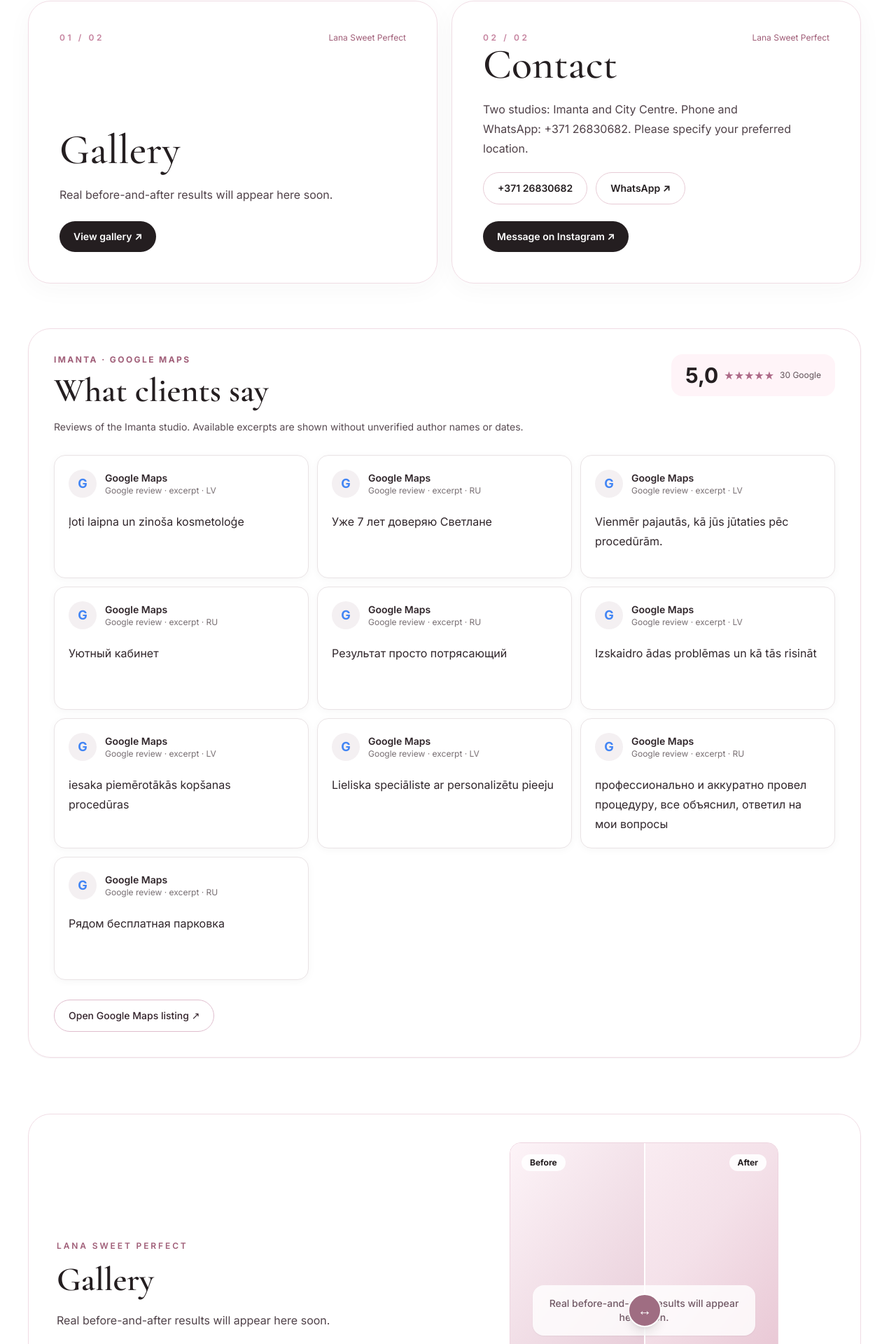
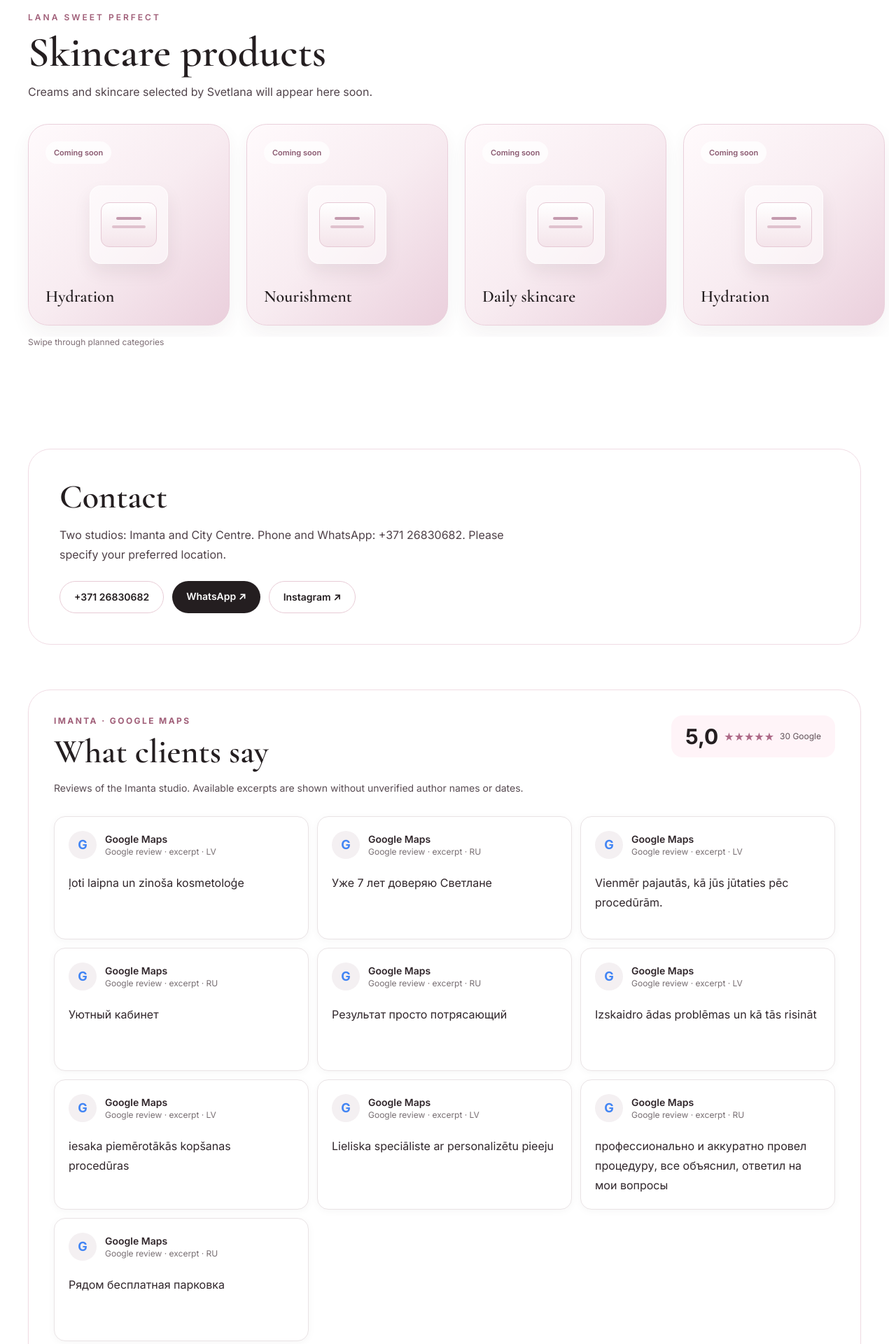
Before and after one commit to SergeyJak/Sweet-lana, a Next.js app: page /en in a window 1280 px wide. Shown: the part 1752-3672 px from the top of the page at 70% size. Built offline with nearby package versions, Linux system fonts and the light colour scheme; no server answers.

Commit message:
Remove both home galleries and replace with skincare carousel

```diff
--- a/src/app/[locale]/page.tsx
+++ b/src/app/[locale]/page.tsx
@@ -1,19 +1,15 @@
 import GoogleReviews from '@/components/GoogleReviews'
-import BeforeAfterSlider from '@/components/BeforeAfterSlider'
+import CreamCarousel from '@/components/CreamCarousel'
 import type { Locale } from '@/lib/i18n'
 import { HOME_COPY } from '@/content/site'
 import { BUSINESS, buildWhatsAppUrl } from '@/lib/business'
 
-const ids = ['home', 'about', 'cabinets', 'gallery', 'contact'] as const
+const ids = ['home', 'about', 'cabinets', 'skincare', 'contact'] as const
 
 export default async function Home({ params }: { params: Promise<{ locale: string }> }) {
   const { locale: requested } = await params
   const locale: Locale = requested === 'ru' || requested === 'en' ? requested : 'lv'
   const c = HOME_COPY[locale]
-  const panels = [
-    { id: 'gallery', title: c.gallery, text: c.galleryText, number: '01' },
-    { id: 'contact', title: c.contact, text: c.contactText, number: '02' },
-  ]
   return (
     <div className="relative min-h-screen bg-white text-[#241e20]">
       {/* Stable large viewport height prevents background resizing when mobile browser chrome changes. */}
@@ -25,7 +21,7 @@ export default async function Home({ params }: { params: Promise<{ locale: strin
         <div className="relative mx-auto flex min-h-[72px] max-w-7xl items-center justify-between gap-2 px-4 sm:px-6 md:px-10">
           <a href="#home" className="min-w-0 shrink-0 whitespace-nowrap font-serif text-[clamp(1.4rem,5vw,2rem)] font-semibold tracking-tight text-[#241e20]">{BUSINESS.name}<span className="text-[#d9a3b7]">.</span></a>
           <nav aria-label={c.menu} className="hidden items-center gap-7 lg:flex">
-            {ids.map((id, i) => <a key={id} href={id === 'gallery' ? `/${locale}/gallery` : `#${id}`} className="text-xs font-semibold uppercase tracking-[0.12em] text-[#635657] transition hover:text-[#bc8075]">{c.nav[i]}</a>)}
+            {ids.map((id, i) => <a key={id} href={`#${id}`} className="text-xs font-semibold uppercase tracking-[0.12em] text-[#635657] transition hover:text-[#bc8075]">{c.nav[i]}</a>)}
           </nav>
           <div className="flex shrink-0 items-center gap-2 sm:gap-4">
             <nav aria-label="Language" className="flex items-center gap-0.5 text-[11px] font-semibold tracking-wide sm:gap-1 sm:text-xs">
@@ -101,38 +97,21 @@ export default async function Home({ params }: { params: Promise<{ locale: strin
           </div>
         </section>
 
-        <section className="mx-auto grid max-w-7xl gap-5 px-5 py-10 md:grid-cols-2 md:px-10 md:py-16">
-          {panels.map((panel) => (
-            <article key={panel.id} id={panel.id} className="group relative flex min-h-64 flex-col justify-between overflow-hidden rounded-[2rem] border border-[#f0dce4] bg-white/85 backdrop-blur-sm p-8 shadow-[0_8px_35px_rgba(55,43,43,0.035)] md:p-11">
-              <div className="flex items-start justify-between">
-                <span className="text-xs font-semibold tracking-[0.3em] text-[#c5829e]">{panel.number} / 02</span>
-                <span className="text-xs text-[#a05e78]">{BUSINESS.name}</span>
-              </div>
-              <div>
-                <h2 className="mb-5 font-serif text-5xl font-medium text-[#241e20] md:text-6xl">{panel.title}</h2>
-                <p className="max-w-md text-base leading-7 text-[#4f4148]">{panel.text}</p>
-                {panel.id === 'gallery' && <a href={`/${locale}/gallery`} className="mt-6 inline-flex rounded-full bg-[#241e20] px-5 py-3 text-sm font-semibold text-white hover:bg-[#7e5267]">{c.galleryLink} ↗</a>}
-                {panel.id === 'contact' && <div className="mt-5 flex flex-wrap gap-3"><a href={`tel:${BUSINESS.phoneE164}`} className="inline-flex rounded-full border border-[#e7cbd5] bg-white/85 px-5 py-3 text-sm font-semibold text-[#241e20]">{BUSINESS.phoneDisplay}</a><a href={buildWhatsAppUrl()} target="_blank" rel="noopener noreferrer" className="inline-flex rounded-full border border-[#e7cbd5] bg-white/85 px-5 py-3 text-sm font-semibold text-[#241e20]">WhatsApp ↗</a></div>}
-                {panel.id === 'contact' && <a href={BUSINESS.instagram} target="_blank" rel="noopener noreferrer" className="mt-6 inline-flex rounded-full bg-[#241e20] px-5 py-3 text-sm font-semibold text-white hover:bg-[#7e5267]">{c.booking} ↗</a>}
-              </div>
-            </article>
-          ))}
+        <CreamCarousel locale={locale} />
+        <section id="contact" className="relative mx-auto max-w-7xl px-5 py-10 md:px-10 md:py-16">
+          <div className="rounded-[2rem] border border-[#f0dce4] bg-white/90 p-7 backdrop-blur-sm md:p-11">
+            <h2 className="font-serif text-4xl !text-[#241e20] md:text-5xl">{c.contact}</h2>
+            <p className="mt-4 max-w-2xl text-base leading-7 text-[#4f4148]">{c.contactText}</p>
+            <div className="mt-6 flex flex-wrap gap-3">
+              <a href={`tel:${BUSINESS.phoneE164}`} className="rounded-full border border-[#e7cbd5] bg-white/85 px-5 py-3 text-sm font-semibold text-[#241e20]">{BUSINESS.phoneDisplay}</a>
+              <a href={buildWhatsAppUrl()} target="_blank" rel="noopener noreferrer" className="rounded-full bg-[#241e20] px-5 py-3 text-sm font-semibold text-white">WhatsApp ↗</a>
+              <a href={BUSINESS.instagram} target="_blank" rel="noopener noreferrer" className="rounded-full border border-[#e7cbd5] bg-white/85 px-5 py-3 text-sm font-semibold text-[#241e20]">Instagram ↗</a>
+            </div>
+          </div>
         </section>
         <GoogleReviews locale={locale} />
 
-        <section aria-labelledby="before-after-heading" className="relative mx-auto max-w-7xl px-5 pb-10 md:px-10">
-          <div className="grid items-center gap-8 rounded-[2rem] border border-[#f0dce4] bg-white/90 p-6 backdrop-blur-sm md:grid-cols-2 md:p-10">
-            <div className="max-w-lg">
-              <p className="mb-4 text-xs font-semibold uppercase tracking-[0.24em] text-[#a05e78]">{BUSINESS.name}</p>
-              <h2 id="before-after-heading" className="font-serif text-4xl text-[#241e20] md:text-5xl">{c.gallery}</h2>
-              <p className="mt-5 text-base leading-7 text-[#4f4148]">{c.galleryText}</p>
-              <a href={`/${locale}/gallery`} className="mt-7 inline-flex rounded-full bg-[#241e20] px-6 py-3 text-sm font-semibold text-white hover:bg-[#7e5267]">{c.galleryLink} ↗</a>
-            </div>
-            <div className="mx-auto w-full max-w-sm">
-              <BeforeAfterSlider beforeLabel={locale === 'ru' ? 'До' : locale === 'lv' ? 'Pirms' : 'Before'} afterLabel={locale === 'ru' ? 'После' : locale === 'lv' ? 'Pēc' : 'After'} emptyLabel={c.galleryText} />
-            </div>
-          </div>
-        </section>
+
 
       </main>
       <nav aria-label="WhatsApp and Instagram" className="fixed inset-x-0 bottom-0 z-40 border-t border-[#e7cbd5] bg-white/95 px-3 pt-3 pb-[calc(0.75rem+env(safe-area-inset-bottom))] shadow-[0_-12px_35px_rgba(35,20,27,0.12)] backdrop-blur-md md:inset-x-auto md:bottom-7 md:right-7 md:flex md:flex-col md:gap-3 md:rounded-2xl md:border md:p-3">
```
